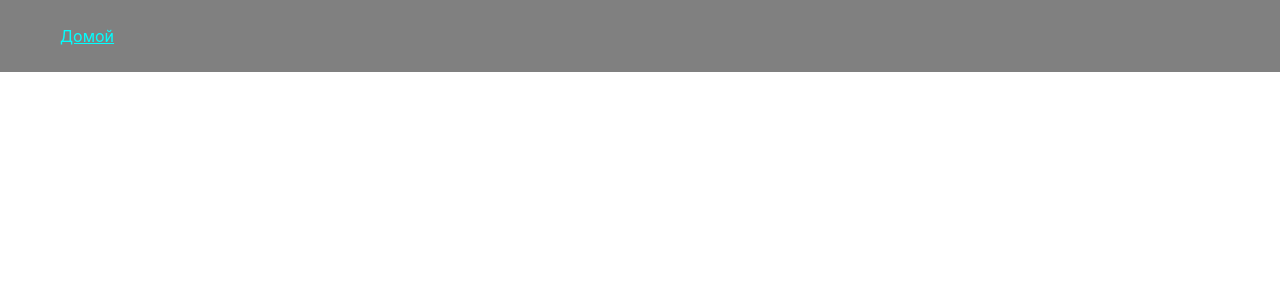
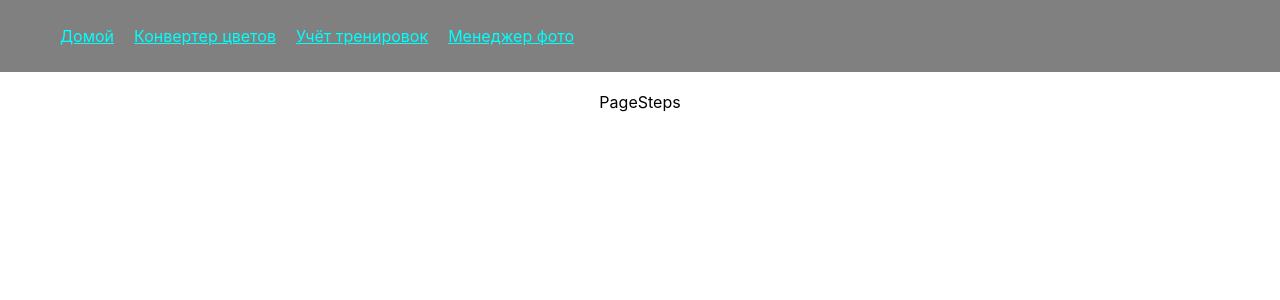
Before and after one commit to ShurikSAV/ra16-homeworks-all, a React (Create React App) app: page /steps in a window 1280 px wide. Before the commit this address had no page. Shown: the top 300 px of the page. Built offline with nearby package versions, Linux system fonts and the light colour scheme.

Commit message:
заглушки для заданий

```diff
--- a/src/App.js
+++ b/src/App.js
@@ -2,12 +2,30 @@ import React from 'react';
 import styles from './App.module.css';
 import { Routes, Route, BrowserRouter } from "react-router-dom";
 import Header from './components/Header';
+import { PagesHex2rgb } from './pages/PagesHex2rgb';
+import { PageSteps } from './pages/PageSteps';
+import { PagePhoto } from './pages/PagePhoto';
 
 const menu = [
 		{
 			path: "/",
 			name: "Домой",
 			element: (<p>Выберите задание в меню выше</p>)
+		},
+		{
+			path: "/hex2rgb/",
+			name: "Конвертер цветов",
+			element: (<PagesHex2rgb />)
+		},
+		{
+			path: "/steps/",
+			name: "Учёт тренировок",
+			element: (<PageSteps />)
+		},
+		{
+			path: "/photo/",
+			name: "Менеджер фото",
+			element: (<PagePhoto />)
 		}
 	]
 
--- /dev/null
+++ b/src/pages/PagePhoto/index.js
@@ -0,0 +1,17 @@
+import React from 'react'
+//import PropTypes from 'prop-types';
+import style from './index.module.css'
+
+export const PagePhoto = () => {
+	return (
+		<div className={style.body}>
+			PagePhoto
+		</div>
+	)
+}
+
+/*
+PagePhoto.propTypes = {
+	count: PropTypes.number
+	}
+*/
--- /dev/null
+++ b/src/pages/PagePhoto/index.module.css
@@ -0,0 +1,4 @@
+.body {
+    margin: 10px;
+    padding: 0;
+}
--- /dev/null
+++ b/src/pages/PageSteps/index.js
@@ -0,0 +1,17 @@
+import React from 'react'
+//import PropTypes from 'prop-types';
+import style from './index.module.css'
+
+export const PageSteps = () => {
+	return (
+		<div className={style.body}>
+			PageSteps
+		</div>
+	)
+}
+
+/*
+PageSteps.propTypes = {
+	count: PropTypes.number
+	}
+*/
--- /dev/null
+++ b/src/pages/PageSteps/index.module.css
@@ -0,0 +1,4 @@
+.body {
+    margin: 10px;
+    padding: 0;
+}
--- /dev/null
+++ b/src/pages/PagesHex2rgb/index.js
@@ -0,0 +1,17 @@
+import React from 'react'
+//import PropTypes from 'prop-types';
+import style from './index.module.css'
+
+export const PagesHex2rgb = () => {
+	return (
+		<div className={style.body}>
+			PagesHex2rgb
+		</div>
+	)
+}
+
+/*
+PagesHex2rgb.propTypes = {
+	count: PropTypes.number
+	}
+*/
--- /dev/null
+++ b/src/pages/PagesHex2rgb/index.module.css
@@ -0,0 +1,4 @@
+.body {
+    margin: 10px;
+    padding: 0;
+}
--- /dev/null
+++ b/src/pages/_Templates/index.module.css
@@ -0,0 +1,4 @@
+.body {
+    margin: 10px;
+    padding: 0;
+}
```
Also changed, not shown: src/pages/_Templates/index.js (added, +17 -0 lines).
